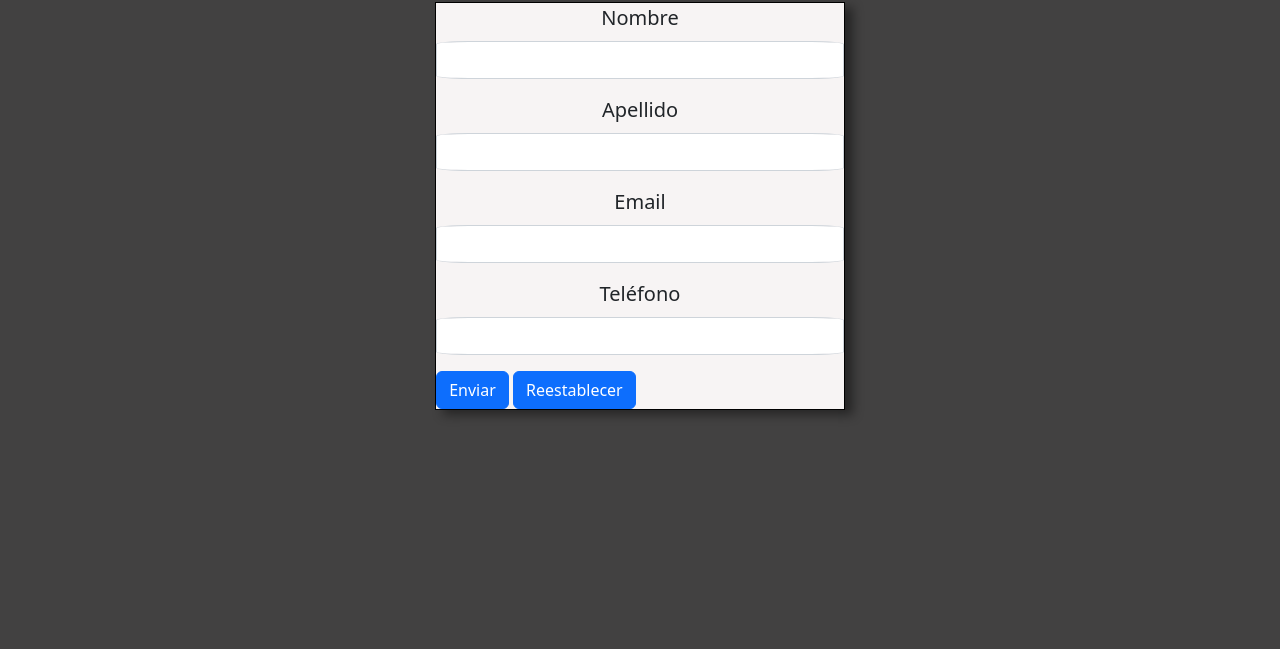
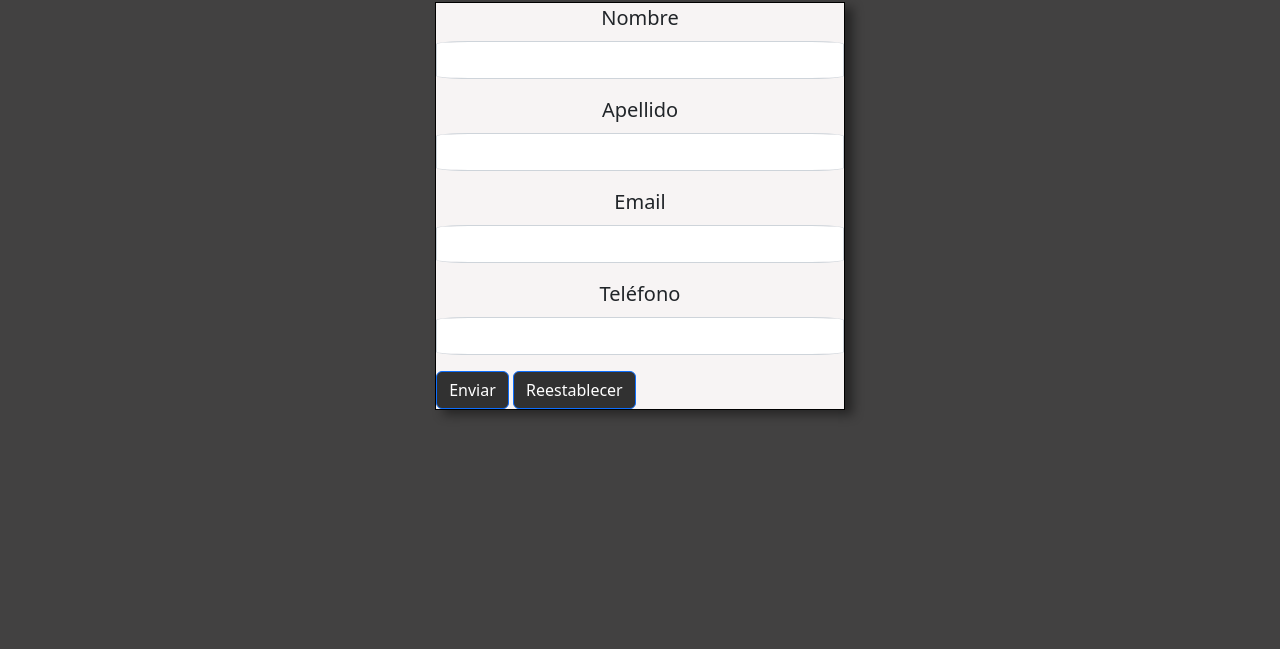
Before and after one commit to francoyaco/yacocarss, a plain HTML site: page contacto.html in a window 1280 px wide. Shown: the part 151-800 px from the top of the page. Drawn offline with nearby package versions, Linux system fonts and the light colour scheme; a web font is replaced by a local one.

Commit message:
arreglos form 2

```diff
--- a/css/style.css
+++ b/css/style.css
@@ -95,6 +95,7 @@ form{
 .formuText{
 text-align: center;
 font-size: 20px;
+
 }
 .form-control{
     width: 100%;
@@ -105,7 +106,9 @@ font-size: 20px;
 .label-form{
     background-color: rgb(250, 249, 249);
 }
-
+.boton-form{
+    background-color: rgb(49, 49, 49);
+}
 
 /*Nosotros*/
 .nosotros-p{
```
